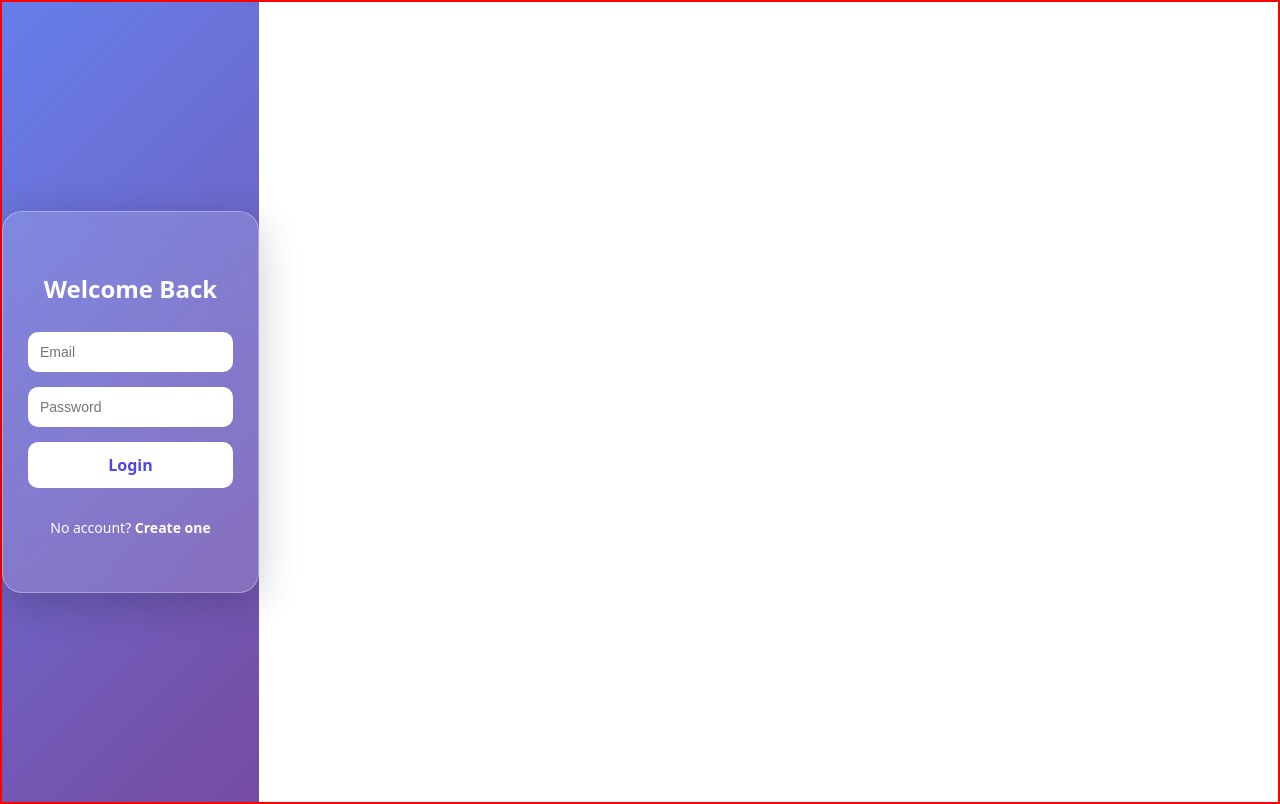
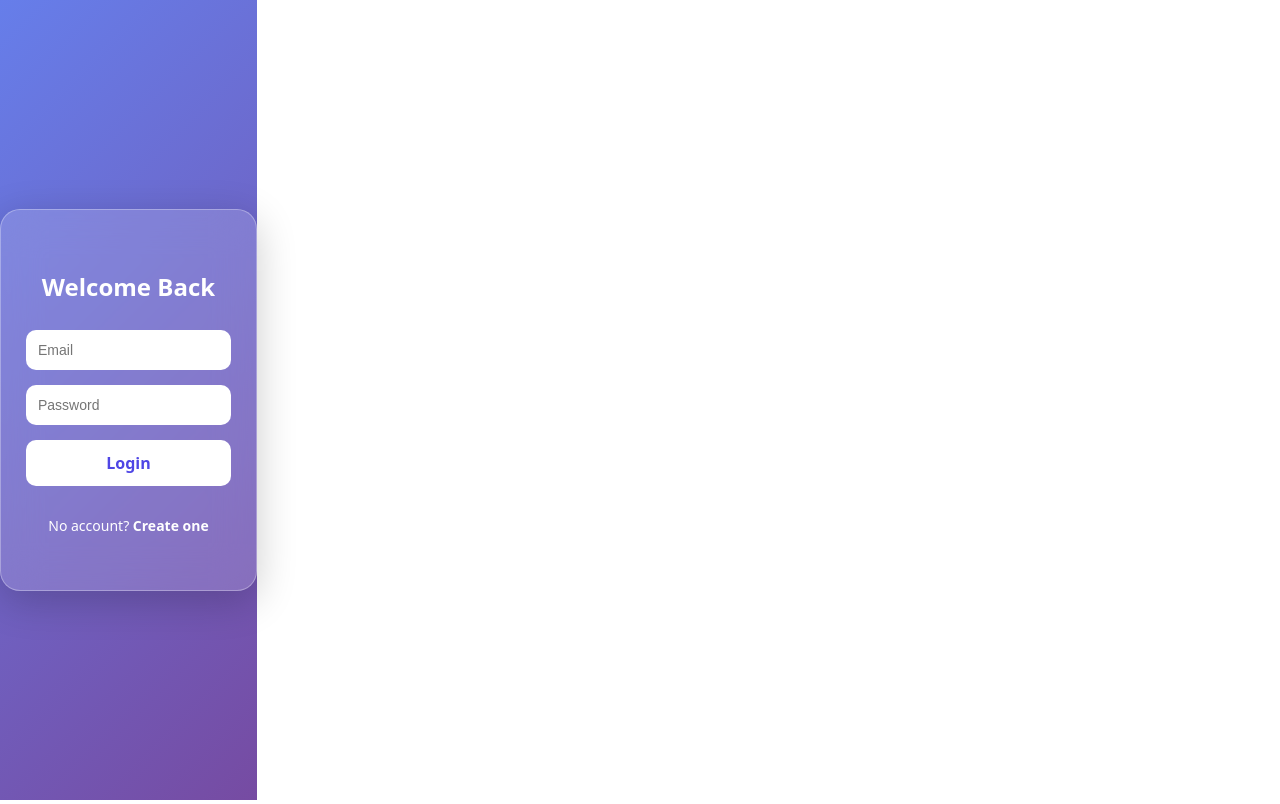
Before and after one commit to aravindhofficiel/notes, a React app in the folder frontend/: page / in a window 1280 px wide. Built offline with nearby package versions, Linux system fonts and the light colour scheme; the HTML template or start-up script is replaced by a standard one.

Commit message:
added border color tothe dashboard

```diff
--- a/frontend/src/index.css
+++ b/frontend/src/index.css
@@ -28,7 +28,7 @@ body {
   place-items: center;
   min-width: 20px;
   min-height: 100vh;
-  border:2px solid red;
+
 }
 
 h1 {
--- a/frontend/src/pages/Dashboard.jsx
+++ b/frontend/src/pages/Dashboard.jsx
@@ -127,7 +127,8 @@ export default function Dashboard() {
 const page = {
   minHeight: "100vh",
   background: "linear-gradient(135deg, #eef2ff, #f8fafc)",
-  padding: "40px 20px"
+  padding: "40px 20px",
+  border: "6px solid rgba(0,0,0,0.05)"
 };
 
 const container = {
```
